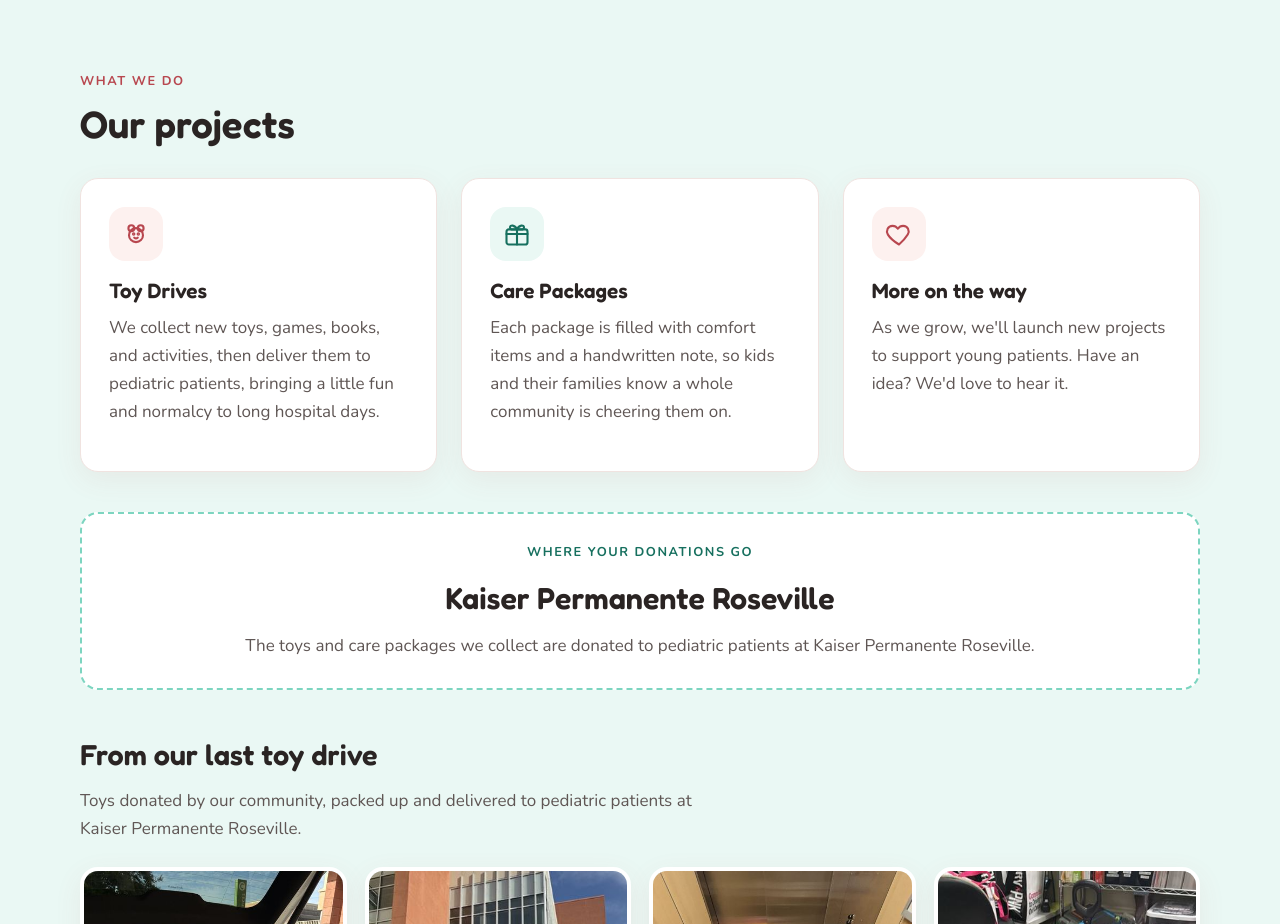
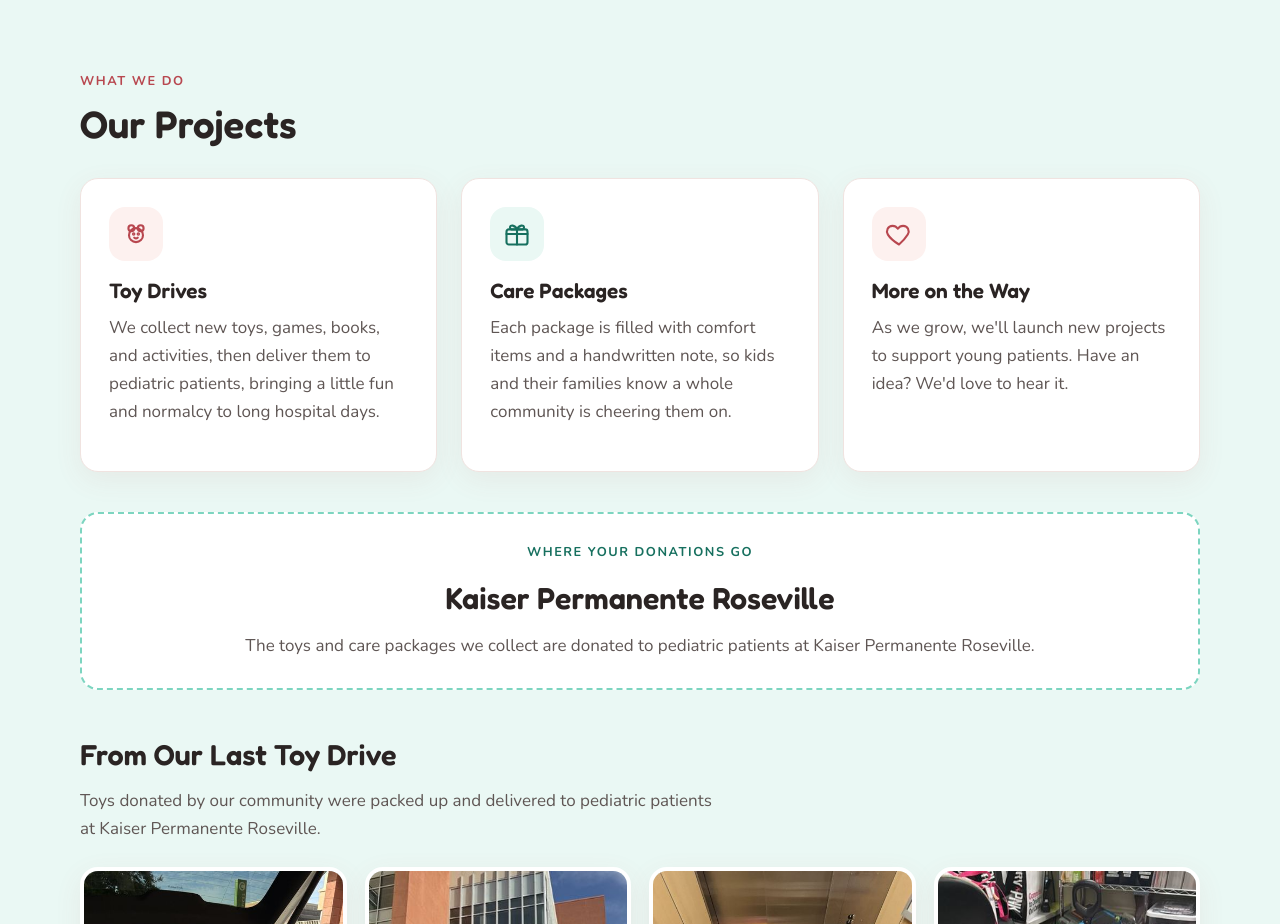
Before and after one commit to gurneet23natt-hub/hope-in-the-halls, a Jekyll site: the page built from index.html, in a window 1280 px wide and 1400 px high, scrolled down 1111 px. Shown: the part 159-1083 px from the top of the window. Built offline with Jekyll 4.4.1, drawn with Linux system fonts in a browser that asks for light colours; some of the changed text lies outside the part shown.

Commit message:
Fix capitalization and grammar across the site
- Title-case section headings (e.g. Our Projects, Core Team, Leadership
  Committee, Stories from the Halls, Upcoming Events)
- Turn sentence fragments into full sentences (gallery intro, Newsletter
  intro, Leadership Committee intro)
- Add a missing comma in the Panera event summary

Co-Authored-By: Claude Opus 5.5 <noreply@anthropic.com>
Claude-Session: https://claude.ai/code/session_01KiCZLFXGPpqTcw3zJV9ECY

```diff
--- a/_data/events.yml
+++ b/_data/events.yml
@@ -19,7 +19,7 @@
   place: Panera Bread
   address: 2731 Del Paso Rd, Sacramento, CA
   summary: >-
-    Grab a meal at Panera and 20% of net sales from your order will be donated
+    Grab a meal at Panera, and 20% of net sales from your order will be donated
     to Hope in the Halls!
   steps:
     - "In the cafe: bring the flyer or show it on your phone when you order."
--- a/_data/gallery.yml
+++ b/_data/gallery.yml
@@ -6,9 +6,9 @@
 # Never post photos that show patients unless the hospital and family
 # have given written permission.
 
-title: From our last toy drive
+title: From Our Last Toy Drive
 intro: >-
-  Toys donated by our community, packed up and delivered to pediatric
+  Toys donated by our community were packed up and delivered to pediatric
   patients at Kaiser Permanente Roseville.
 # Optional thank-you shown under the photos. Delete the line to hide it.
 thanks: >-
--- a/events/index.html
+++ b/events/index.html
@@ -7,7 +7,7 @@ description: Upcoming Hope in the Halls fundraisers and events in the Sacramento
 <section class="page-hero">
   <div class="container">
     <p class="eyebrow">Events</p>
-    <h1>Upcoming events</h1>
+    <h1>Upcoming Events</h1>
     <p class="lead">Join us at our fundraisers and events around Sacramento. Every one helps bring comfort, joy, and hope to pediatric patients.</p>
   </div>
 </section>
--- a/index.html
+++ b/index.html
@@ -37,7 +37,7 @@ layout: default
 <section id="projects" class="section section-teal">
   <div class="container">
     <p class="eyebrow">What we do</p>
-    <h2>Our projects</h2>
+    <h2>Our Projects</h2>
     <div class="cards">
       <article class="card">
         <div class="card-icon icon-pink" aria-hidden="true">
@@ -57,7 +57,7 @@ layout: default
         <div class="card-icon icon-pink" aria-hidden="true">
           <svg viewBox="0 0 24 24"><path d="M12 21s-7-4.35-9.5-8.5C.6 9.3 2.4 5 6.5 5c2.1 0 3.6 1.2 4.5 2.5C11.9 6.2 13.4 5 15.5 5 19.6 5 21.4 9.3 19.5 12.5 17 16.65 12 21 12 21z"/></svg>
         </div>
-        <h3>More on the way</h3>
+        <h3>More on the Way</h3>
         <p>As we grow, we'll launch new projects to support young patients. Have an idea? We'd love to hear it.</p>
       </article>
     </div>
@@ -97,7 +97,7 @@ layout: default
 <section class="section section-tight home-events" id="events">
   <div class="container">
     <p class="eyebrow">Upcoming events</p>
-    <h2>Come support us</h2>
+    <h2>Come Support Us</h2>
     <div class="event-list">
       {% for event in upcoming limit:2 %}
         {% include event.html event=event compact=true %}
@@ -121,12 +121,12 @@ layout: default
         <a class="text-link" href="#contact">Sign up to volunteer →</a>
       </article>
       <article class="card card-accent-teal">
-        <h3>Write for our newsletter</h3>
+        <h3>Write for Our Newsletter</h3>
         <p>Share stories, project updates, and reflections that inspire others to bring hope to pediatric patients.</p>
         <a class="text-link" href="{{ '/newsletter/' | relative_url }}">See the newsletter →</a>
       </article>
       <article class="card card-accent-pink">
-        <h3>Lead with us</h3>
+        <h3>Lead with Us</h3>
         <p>Take on a leadership position to organize projects, build partnerships, and help shape where Hope in the Halls goes next.</p>
         <a class="text-link" href="#contact">Ask about leadership roles →</a>
       </article>
@@ -139,7 +139,7 @@ layout: default
   <div class="container two-col">
     <div>
       <p class="eyebrow">Newsletter</p>
-      <h2>Stories from the halls</h2>
+      <h2>Stories from the Halls</h2>
       <p>Get updates from our toy drives and care package deliveries, stories from our volunteers, and ways to help, right in your inbox. It's free!</p>
       <a class="text-link" href="{{ site.substack }}" target="_blank" rel="noopener">Read past issues on Substack →</a>
     </div>
@@ -148,7 +148,7 @@ layout: default
   {% assign issues = site.data.newsletter_posts %}
   {% if issues.size > 0 %}
   <div class="container home-issues">
-    <h3>Latest issues</h3>
+    <h3>Latest Issues</h3>
     <div class="cards">
       {% for post in issues limit:3 %}
         {% include issue-card.html post=post %}
```
Also changed, not shown: newsletter/index.html (+4 -4 lines), team.html (+5 -5 lines).
